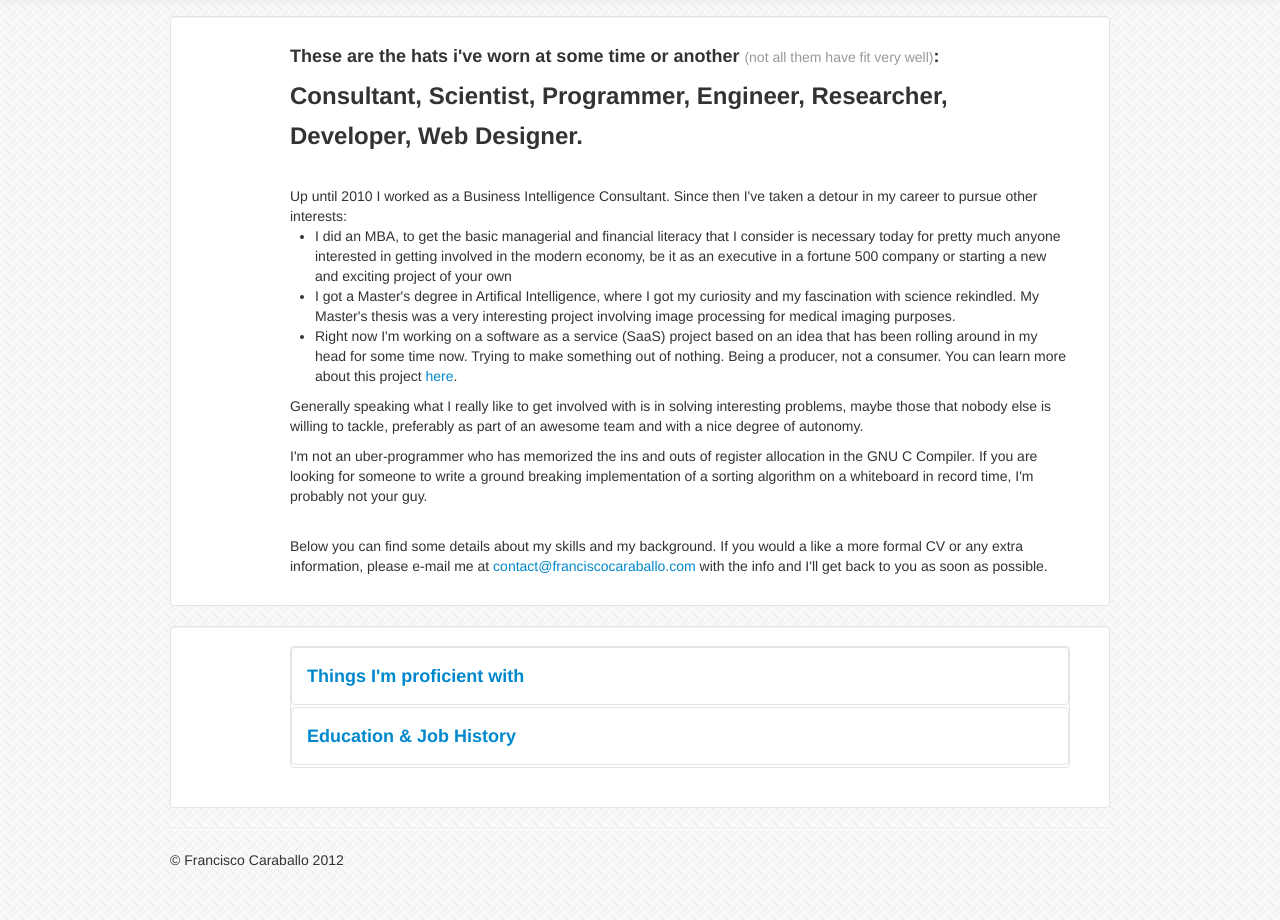
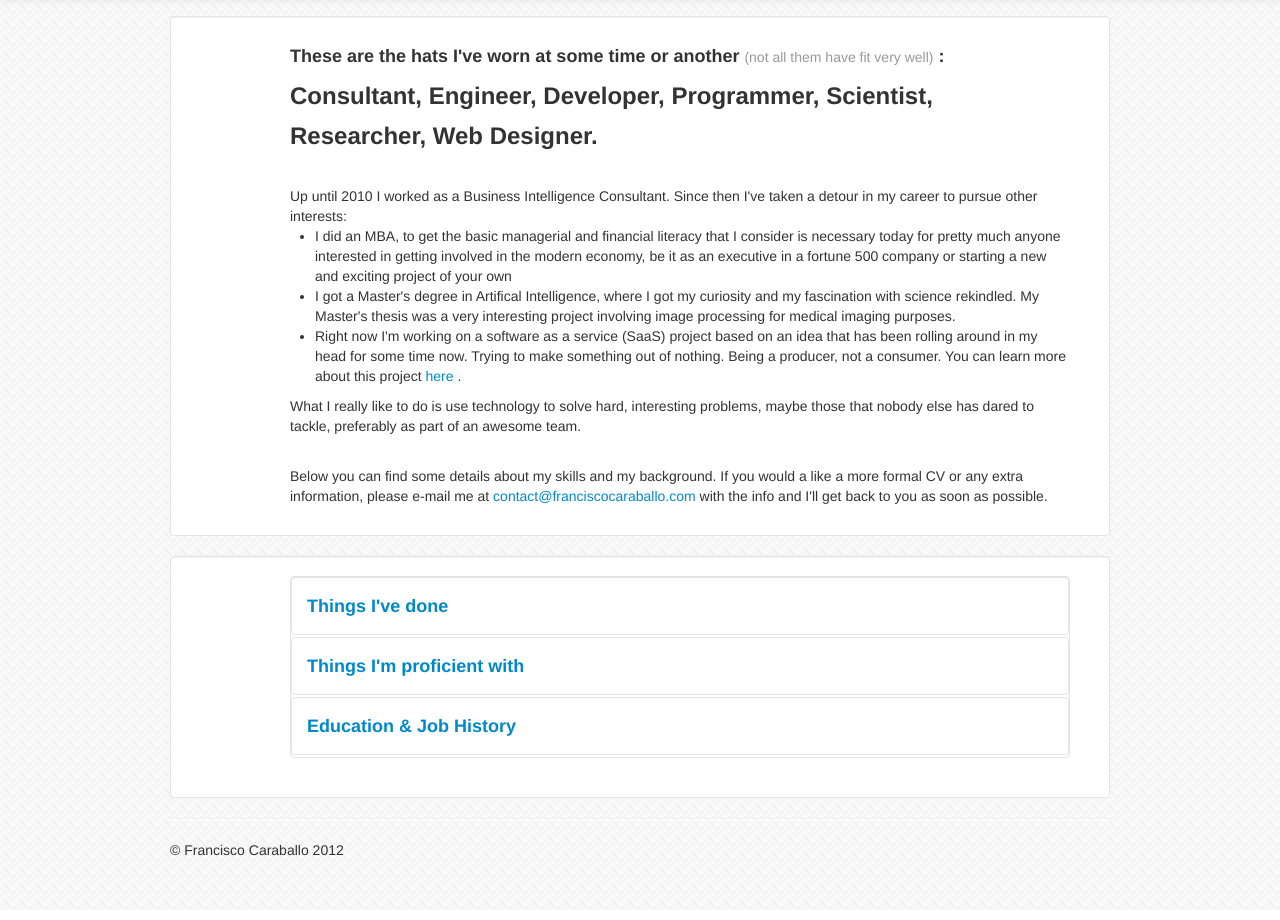
Before and after one commit to hitokiri82/static_landing, a plain HTML site: page site/public/about.html in a window 1280 px wide. Shown: the part 44-964 px from the top of the page. Drawn offline with Linux system fonts and the light colour scheme.

Commit message:
things ive done

```diff
--- a/site/public/about.html
+++ b/site/public/about.html
@@ -87,8 +87,13 @@
 <div class="row well" style="margin-left: 0px;">
     <div class="span10 offset1">
         <h4>
-        These are the hats i've worn at some time or another <small>(not all them have fit very well)</small>:<br></h4>
-        <h3>Consultant, Scientist, Programmer, Engineer, Researcher, Developer, Web Designer.</h3>
+            These are the hats I've worn at some time or another
+            <small>(not all them have fit very well)</small>
+            :
+            <br> </h4>
+        <h3>
+            Consultant, Engineer, Developer, Programmer, Scientist, Researcher, Web Designer.
+        </h3>
 
         <br>
         Up until 2010 I worked as a Business Intelligence Consultant. Since then I've taken a detour in my career to pursue other interests:
@@ -100,19 +105,57 @@
                 I got a Master's degree in Artifical Intelligence, where I got my curiosity and my fascination with science rekindled. My Master's thesis was a very interesting project involving image processing for medical imaging purposes.
             </li>
             <li>
-                Right now I'm working on a software as a service (SaaS) project based on an idea that has been rolling around in my head for some time now. Trying to make something out of nothing. Being a producer, not a consumer. You can learn more about this project <a href="http://www.psidium-project.com">here</a>.
+                Right now I'm working on a software as a service (SaaS) project based on an idea that has been rolling around in my head for some time now. Trying to make something out of nothing. Being a producer, not a consumer. You can learn more about this project
+                <a href="http://www.psidium-project.com">here</a>
+                .
             </li>
         </ul>
-        <p>Generally speaking what I really like to get involved with is in solving interesting problems, maybe those that nobody else is willing to tackle, preferably as part of an awesome team and with a nice degree of autonomy.</p>
-        <p>I'm not an uber-programmer who has memorized the ins and outs of register allocation in the GNU C Compiler. If you are looking for someone to write a ground breaking implementation of a sorting algorithm on a whiteboard in record time, I'm probably not your guy.</p>
+        <p>
+            What I really like to do is use technology to solve hard, interesting problems, maybe those that nobody else has dared to tackle, preferably as part of an awesome team.
+        </p>
         <br>
-        <p>Below you can find some details about my skills and my background. If you would a like a more formal CV or any extra information, please e-mail me at <a href="mailto:&#099;&#111;&#110;&#116;&#097;&#099;&#116;&#064;&#102;&#114;&#097;&#110;&#099;&#105;&#115;&#099;&#111;&#099;&#097;&#114;&#097;&#098;&#097;&#108;&#108;&#111;&#046;&#099;&#111;&#109;">contact@franciscocaraballo.com</a> with the info and I'll get back to you as soon as possible.</p>
+        <p>
+            Below you can find some details about my skills and my background. If you would a like a more formal CV or any extra information, please e-mail me at
+            <a href="mailto:&#099;&#111;&#110;&#116;&#097;&#099;&#116;&#064;&#102;&#114;&#097;&#110;&#099;&#105;&#115;&#099;&#111;&#099;&#097;&#114;&#097;&#098;&#097;&#108;&#108;&#111;&#046;&#099;&#111;&#109;">contact@franciscocaraballo.com</a>
+            with the info and I'll get back to you as soon as possible.
+        </p>
     </div>
 </div>
 
 <div class="row well" style="margin-left: 0px;">
     <div class="span10 offset1">
         <div class="accordion well" id="accordion2" style="padding: 0px;">
+            <div class="accordion-group">
+                <div class="accordion-heading">
+                    <a class="accordion-toggle" data-toggle="collapse" data-parent="#accordion2" href="#collapseThree">
+                        <h4>Things I've done</h4>
+                    </a>
+                </div>
+                <div id="collapseThree" class="accordion-body collapse">
+                    <div class="accordion-inner">
+                        <div class="row">
+                            <div class="span4">
+                                <ul>
+                                    <li>
+                                        Worked for 6+ years, alongside customers, defining their Business Intelligence requirements, designing and implementing solutions for those needs (Using SAP technology and products) and then testing and supporting the tools built. This entails the desing of multidimensional OLAP cubes, the data extraction mechanisms and the reports capable of displaying the information extracted from the source systems.
+                                    </li>
+
+                                </ul>
+                            </div>
+                            <div class="span4 offset1">
+                                <ul>
+                                    <li>
+                                        Built a plug-in for an application in C++ to implement an image segmentation algorithm. This required also the implementation of several image filters (also in C++) using the VTK toolkit.
+                                    </li>
+                                    <li>
+                                        Built two functional prototype apps using Django and the Bootstrap frontend framework, including a PostgreSQL backend and deployed them to cloud provider Heroku.
+                                    </li>
+                                </ul>
+                            </div>
+                        </div>
+                    </div>
+                </div>
+            </div>
             <div class="accordion-group">
                 <div class="accordion-heading">
                     <a class="accordion-toggle" data-toggle="collapse" data-parent="#accordion2" href="#collapseOne">
@@ -187,20 +230,26 @@
                                 Education:
                                 <ul>
                                     <li>
-                                Master in Artificial Intelligence. <br>
-                                Universidad Politécnica de Madrid (UPM) <br>
+                                        Master in Artificial Intelligence.
+                                        <br>
+                                        Universidad Politécnica de Madrid (UPM)
+                                        <br>
                                         <em>2012 - Madrid</em>
 
                                     </li>
                                     <li>
-                                Master in Business Administration. <br>
-                                ESEUNE <br>
+                                        Master in Business Administration.
+                                        <br>
+                                        ESEUNE
+                                        <br>
                                         <em>2011 - Bilbao/Beijing</em>
 
                                     </li>
                                     <li>
-                                Computer Engineer.<br>
-                                Universidad Simon Bolívar (USB) <br>
+                                        Computer Engineer.
+                                        <br>
+                                        Universidad Simon Bolívar (USB)
+                                        <br>
                                         <em>2005 - Caracas</em>
 
                                     </li>
```
Also changed, not shown: 1 other file. Lines whose indentation alone changed are shown as unchanged.
